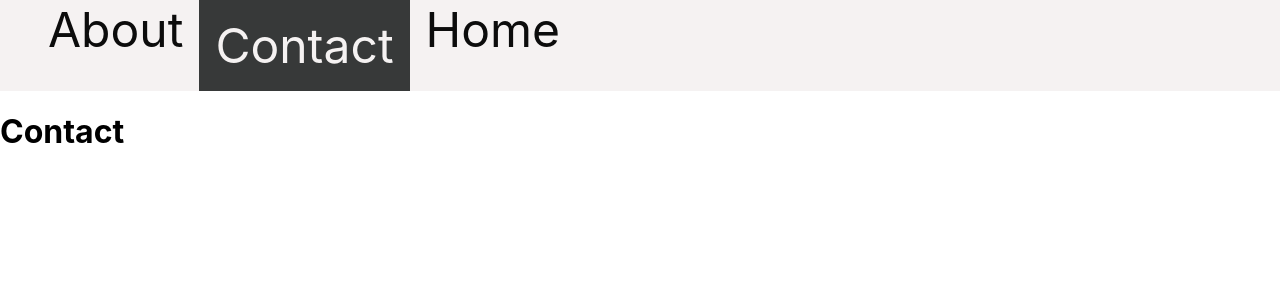
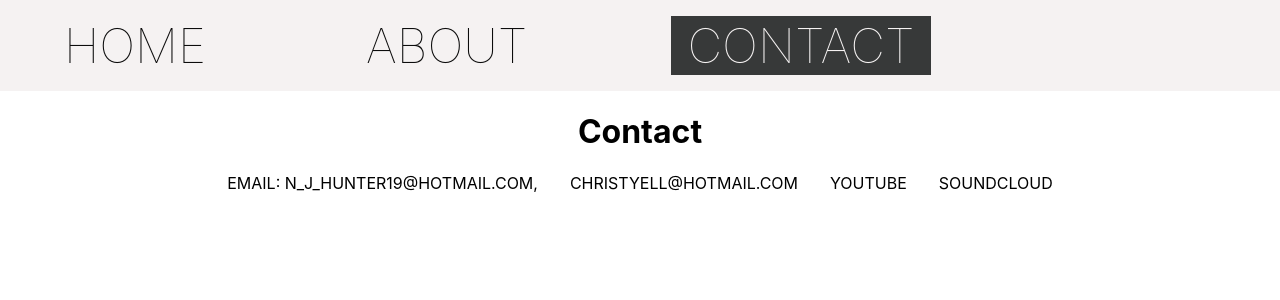
Before and after one commit to jeremy-hunter3692/HunterMusicSchool, a React (Create React App) app: page /contact in a window 1280 px wide. Shown: the top 300 px of the page. Built offline with nearby package versions, Linux system fonts and the light colour scheme.

Commit message:
set up nav and footer

```diff
--- a/src/App.css
+++ b/src/App.css
@@ -9,39 +9,82 @@ body { margin: 0; }
   display: flex;
   justify-content: space-between;
   align-items: center;
-  gap: 3rem;
-  padding: 0 3rem;
+  gap: 2rem;
+  padding: 0 1rem;
+  font-weight: 100;
 
 }
 
 .nav ul{
   font-size: 3rem;
   padding: 0rem;
-  margin: 0;
+  margin: 1rem;
   list-style: none;
   display: flex;
-  gap: 1rem;
+  gap: 8rem;
+  padding: 0 1rem;
+  text-transform: uppercase;
 
 }
 
 .nav a{
   color: inherit;
   text-decoration: none;
-  height: 100%;
+  padding: 0 1rem;
+
+}
+
+.nav li:hover {
+  background-color:rgb(225, 225, 225);
+  /* padding: 0 1rem; */
 }
 
 .nav li.active {
   color:rgb(245, 242, 242);
   background-color: rgb(55, 57, 57);
-  padding: 1rem;
+  width: 100%;
+  /* padding: 0 1rem; */
 
 }
 
-.nav li:hover {
-  background-color:rgb(140, 157, 157); padding: 1rem;;
+.container {
+  display: flex;
+  justify-content: center;
+
+
 }
 
-.App {
+
+
+
+.footer {
+  display: flex;
+  justify-content: center ;
+
+
+
+}
+
+.footer ul {
+  font-size: 1rem;
+  padding: 0rem;
+  margin: 0rem;
+  list-style: none;
+  display: flex;
+  gap: 2rem;
+  padding: 0 1rem;
+  text-transform: uppercase;
+}
+
+.footer a {
+  text-decoration: none;
+  color: inherit;
+}
+
+.footer li:hover {
+color:rgb(55, 57, 57)
+}
+/* .App {
   text-align: center;
 }
 
@@ -78,4 +121,4 @@ body { margin: 0; }
   to {
     transform: rotate(360deg);
   }
-}
+} */
--- a/src/Components/App.jsx
+++ b/src/Components/App.jsx
@@ -5,12 +5,14 @@ import Navbar from './Navbar'
 import Home from './Home'
 import Contact from './Contact'
 import About from './About'
+import Footer from './Footer'
 import '../App.css'
 
 export default function App() {
   return (
-    <div className="app">
+    <>
       <Navbar />
+      <div className="container">
         <Routes>
           <Route path="/" element={<Landing />} />
           <Route path="/about" element={<About />} />
@@ -18,5 +20,7 @@ export default function App() {
           <Route path="/contact" element={<Contact />} />
         </Routes>
       </div>
+      <Footer />
+    </>
   )
 }
--- /dev/null
+++ b/src/Components/Footer.jsx
@@ -0,0 +1,20 @@
+import React from 'react'
+
+export default function Footer() {
+  return (
+    <footer className="footer">
+      <ul>
+        <li>email: n_j_hunter19@hotmail.com,</li>{' '}
+        <li>christyell@hotmail.com</li>
+        <li>
+          <a href="https://www.youtube.com/channel/UCvDPyAjJ5RbpDXiVMg5beqg/videos">
+            YouTube
+          </a>
+        </li>
+        <li>
+          <a href="https://soundcloud.com/nick-hunter-410001996">SoundCloud</a>
+        </li>
+      </ul>
+    </footer>
+  )
+}
--- a/src/Components/Landing.jsx
+++ b/src/Components/Landing.jsx
@@ -3,7 +3,8 @@ import React from 'react'
 export default function Landing() {
   return (
     <>
-      <h1>Landing</h1>
+    <div className=''><h1>Landing</h1></div>
+
     </>
   )
 }
--- a/src/Components/Navbar.jsx
+++ b/src/Components/Navbar.jsx
@@ -6,9 +6,9 @@ export default function Navbar() {
     <div className="nav">
       {' '}
       <ul>
+        <CustomLink to="/Home">Home</CustomLink>
         <CustomLink to="/about">About</CustomLink>
         <CustomLink to="/Contact">Contact</CustomLink>
-        <CustomLink to="/Home">Home</CustomLink>
       </ul>
     </div>
   )
```
Lines whose indentation alone changed are shown as unchanged.
